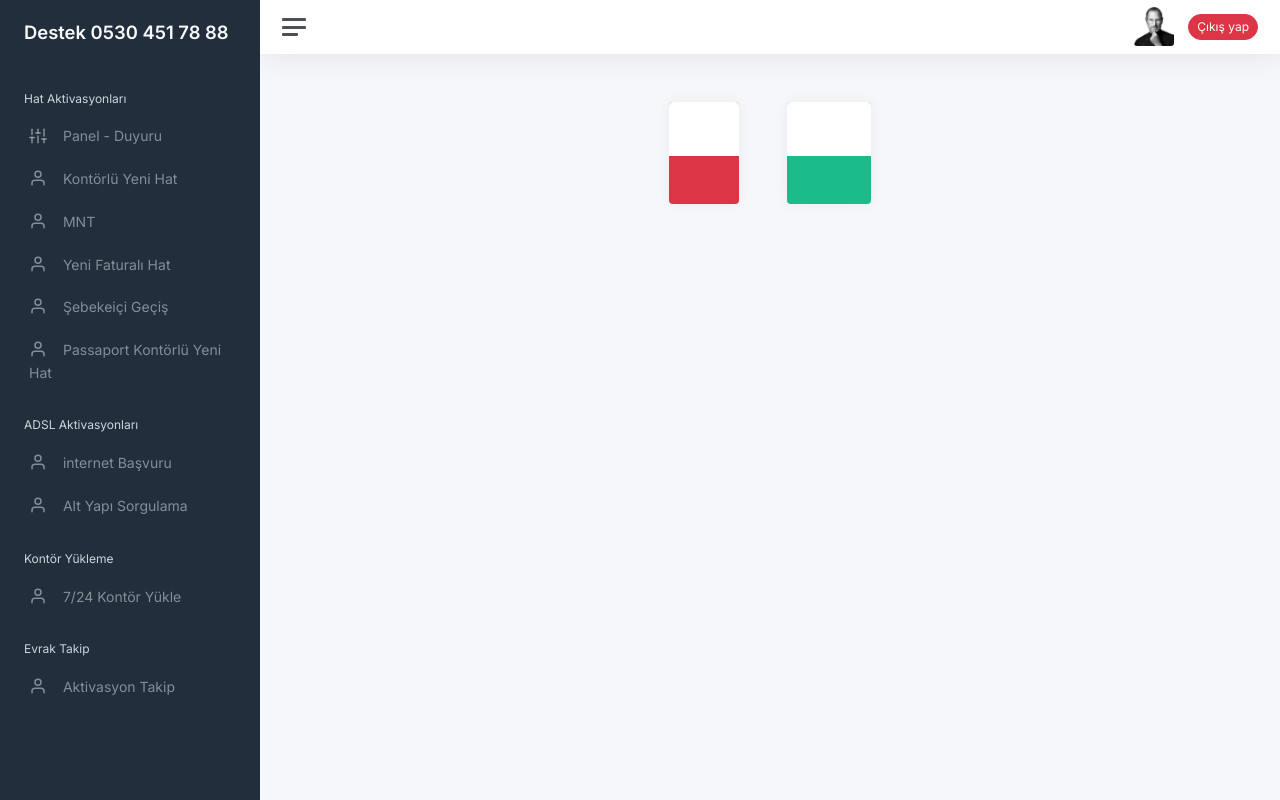
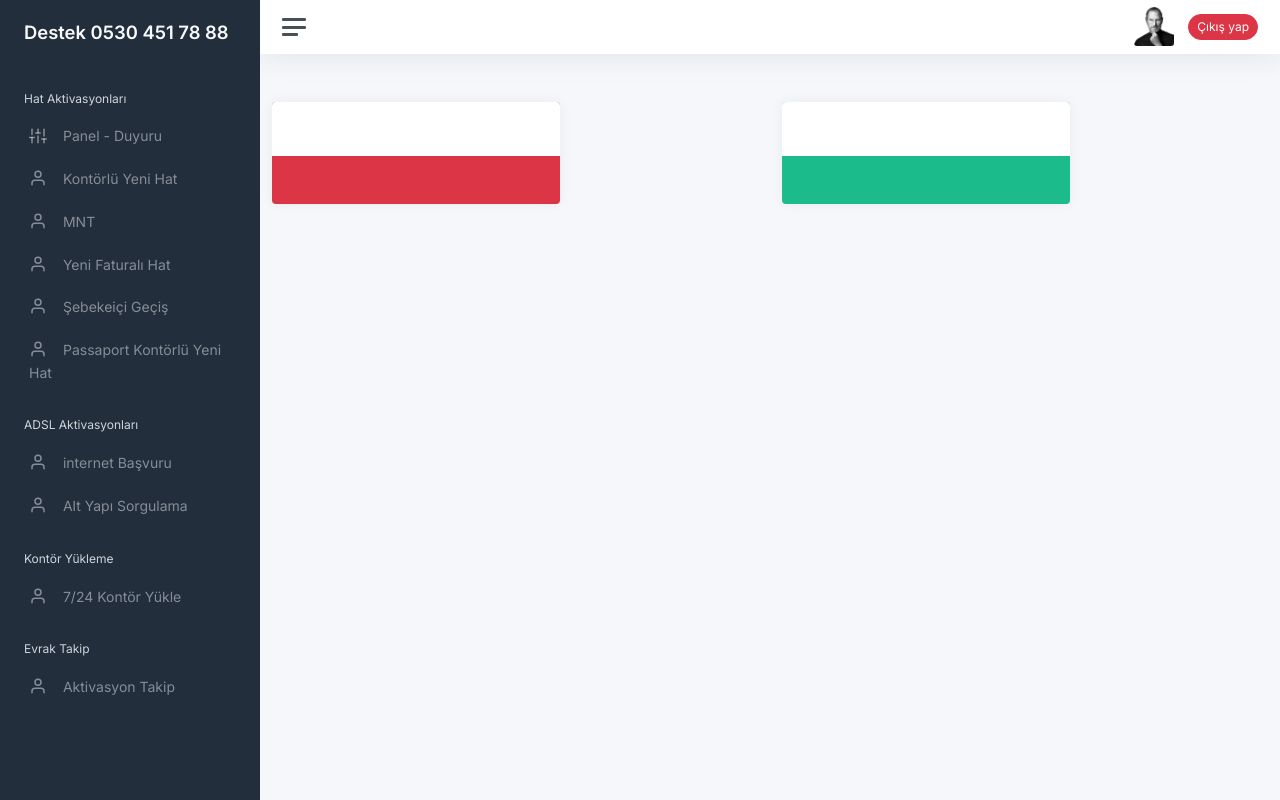
Before and after one commit to MelihOZKAS/aktivasyon, a Django app: template templates/system/panel.html in a window 1280 px wide. Run offline with Django 4.2, Linux system fonts and the light colour scheme; the template is opened without the code that fills it, so the values that code supplies are empty; some libraries are stand-ins or nearby versions.

Commit message:
feat: Şükürler Olsun v8

```diff
--- a/templates/system/panel.html
+++ b/templates/system/panel.html
@@ -5,22 +5,26 @@
 {% block content %}
     <!-- main icerik-->
     <div class="container mt-5">
-        <div class="row justify-content-center">
-            <div class="col-lg-12">
-                <div class="d-flex justify-content-center mb-4">
-                    <div class="card text-white bg-danger me-5" style="max-width: 18rem;">
+        <div class="row justify-content-center mb-4">
+            <div class="col-lg-6">
+                <div class="card text-white bg-danger" style="max-width: 18rem;">
                     <div class="card-header">Borç</div>
                     <div class="card-body">
-                            <h5 class="card-title">{{ bayi.Borc }}</h5>
+                        <h5 class="card-title">{{ bayi.Borc}}</h5>
                     </div>
                 </div>
+            </div>
+            <div class="col-lg-6">
                 <div class="card text-white bg-success" style="max-width: 18rem;">
                     <div class="card-header">Bakiye</div>
                     <div class="card-body">
-                            <h5 class="card-title">{{ bayi.Bayi_Bakiyesi }}</h5>
+                        <h5 class="card-title">{{ bayi.Bayi_Bakiyesi}}</h5>
                     </div>
                 </div>
             </div>
+        </div>
+        <div class="row justify-content-center">
+            <div class="col-lg-12">
                 {% for duyuru in duyurular %}
                     <div class="card mb-4">
                         <div class="card-body p-4">
```
Lines whose indentation alone changed are shown as unchanged.
